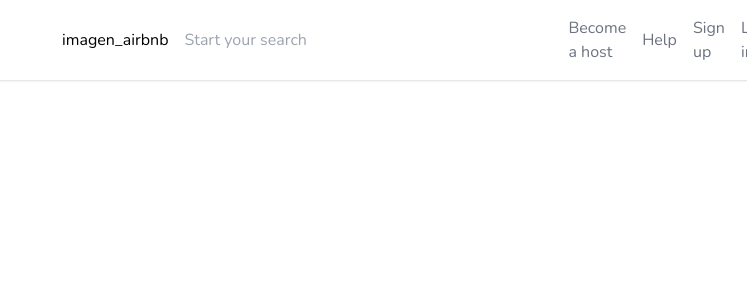
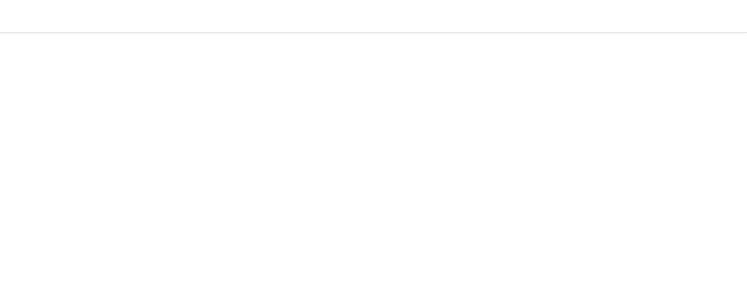
Before and after one commit to LuisMi01/airbnb-mongodb_LuisMiguelUrbez, a Next.js app: page / in a window 1280 px wide. Shown: the top 300 px of the page, without its empty margins (533-1280 px from the left). Built offline with nearby package versions, Linux system fonts and the light colour scheme.

Commit message:
Adjumtada la imagen del logo de Airbnb

```diff
--- /dev/null
+++ b/app/components/navbar/Logo.tsx
@@ -0,0 +1,14 @@
+'use client'
+
+import Image from 'next/image'
+import { useRouter } from 'next/navigation'
+
+
+const Logo = () => {
+    const router = useRouter()
+    return (
+        <Image alt="Logo" className="hidden ms:block cursor-pointer" src="/images/logo.png" width={100} height={100} onClick={() => router.push('/')} />
+    )
+}
+
+export default Logo;
--- a/app/components/navbar/Navbar.tsx
+++ b/app/components/navbar/Navbar.tsx
@@ -1,40 +1,14 @@
 import React from "react";
 import Container from "@/app/components/Container";
+import Logo from "./Logo";
 
 const Navbar = () => {
     return (
         <div className="fixed w-full bg-white z-10 shadow-sm">
             <div className="py-4 border-b-[1px]">
                 <Container>
-                    <div className="flex flex-row justify-between gap-3 md:gap-0">
-                        <div className="flex items-center">
-                            <div className="mr-4">
-                                imagen_airbnb
-                            </div>
-                            <div className="hidden md:block">
-                                <input type="text" placeholder="Start your search" className="bg-transparent border-none focus:outline-none w-96" />
-                            </div>
-                        </div>
-                        <div className="flex items-center">
-                            <div className="hidden md:block">
-                                <div className="flex items-center space-x-4">
-                                    <div className="text-gray-500">Become a host</div>
-                                    <div className="text-gray-500">Help</div>
-                                    <div className="text-gray-500">Sign up</div>
-                                    <div className="text-gray-500">Log in</div>
-                                </div>
-                            </div>
-                            <div className="md:hidden">
-                                <div className="text-gray-500">
-                                    <svg xmlns="http://www.w3.org/2000/svg" className="h-6 w-6" viewBox="0 0 24 24"
-                                         fill="currentColor">
-                                        <path fillRule="evenodd"
-                                              d="M3 5.75A.75.75 0 013.75 5h16.5a.75.75 0 010 1.5H3.75A.75.75 0 013 5.75zm0 7.5A.75.75 0 013.75 12h16.5a.75.75 0 010 1.5H3.75A.75.75 0 013 13.25zm0 7.5A.75.75 0 013.75 19h16.5a.75.75 0 010 1.5H3.75a.75.75 0 01-.75-.75z"
-                                              clipRule="evenodd"/>
-                                    </svg>
-                                </div>
-                            </div>
-                        </div>
+                    <div className="flex flex-row justify-between items-center gap-3 md:gap-0">
+                        <Logo />
                     </div>
                 </Container>
             </div>
```
Also changed, not shown: public/images/logo.png (added).
